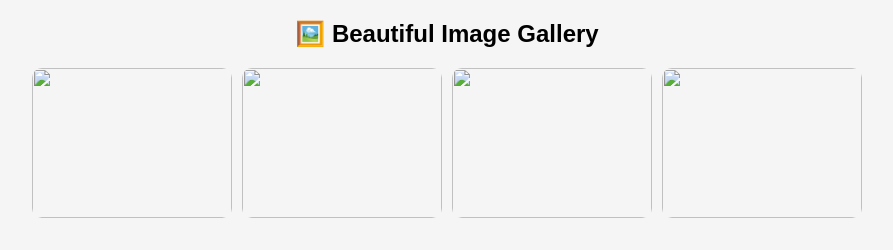
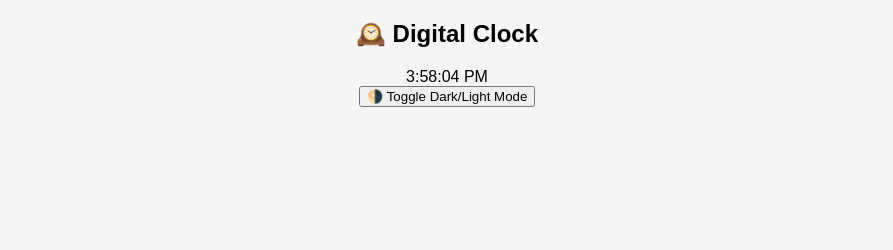
Before and after one commit to d59030278/d59030278.github.io, a plain HTML site: page index.html in a window 1280 px wide. Shown: the whole page, without its empty margins (193-1086 px from the left). Drawn offline with Linux system fonts and the light colour scheme.

Commit message:
Update index.html

```diff
--- a/index.html
+++ b/index.html
@@ -3,46 +3,38 @@
 <head>
     <meta charset="UTF-8">
     <meta name="viewport" content="width=device-width, initial-scale=1.0">
-    <title>Interactive Image Gallery</title>
+    <title>Digital Clock with Dark Mode</title>
     <link rel="stylesheet" href="styles.css">
 </head>
-<body>
-    <div class="gallery-container">
-        <h2>🖼️ Beautiful Image Gallery</h2>
-        <div class="gallery">
-            <img src="image1.jpg" onclick="openLightbox(0)">
-            <img src="image2.jpg" onclick="openLightbox(1)">
-            <img src="image3.jpg" onclick="openLightbox(2)">
-            <img src="image4.jpg" onclick="openLightbox(3)">
-        </div>
-    </div>
+<body onload="updateClock()">
 
-    <!-- Lightbox -->
-    <div id="lightbox" class="lightbox">
-        <span class="close" onclick="closeLightbox()">×</span>
-        <img id="lightbox-img">
-        <div class="prev" onclick="changeImage(-1)">❮</div>
-        <div class="next" onclick="changeImage(1)">❯</div>
+    <div class="container">
+        <h2>🕰️ Digital Clock</h2>
+        <div id="clock"></div>
+        <button onclick="toggleMode()">🌗 Toggle Dark/Light Mode</button>
     </div>
 
     <script>
-        let images = ["image1.jpg", "image2.jpg", "image3.jpg", "image4.jpg"];
-        let index = 0;
+        function updateClock() {
+            let now = new Date();
+            let hours = now.getHours();
+            let minutes = now.getMinutes();
+            let seconds = now.getSeconds();
+            let period = hours >= 12 ? "PM" : "AM";
 
-        function openLightbox(i) {
-            index = i;
-            document.getElementById("lightbox-img").src = images[index];
-            document.getElementById("lightbox").style.display = "flex";
+            hours = hours % 12 || 12; // Convert 24h to 12h format
+            minutes = minutes < 10 ? "0" + minutes : minutes;
+            seconds = seconds < 10 ? "0" + seconds : seconds;
+
+            let timeString = `${hours}:${minutes}:${seconds} ${period}`;
+            document.getElementById("clock").innerHTML = timeString;
+            setTimeout(updateClock, 1000);
         }
 
-        function closeLightbox() {
-            document.getElementById("lightbox").style.display = "none";
-        }
-
-        function changeImage(step) {
-            index = (index + step + images.length) % images.length;
-            document.getElementById("lightbox-img").src = images[index];
+        function toggleMode() {
+            document.body.classList.toggle("dark-mode");
         }
     </script>
+
 </body>
 </html>
```
